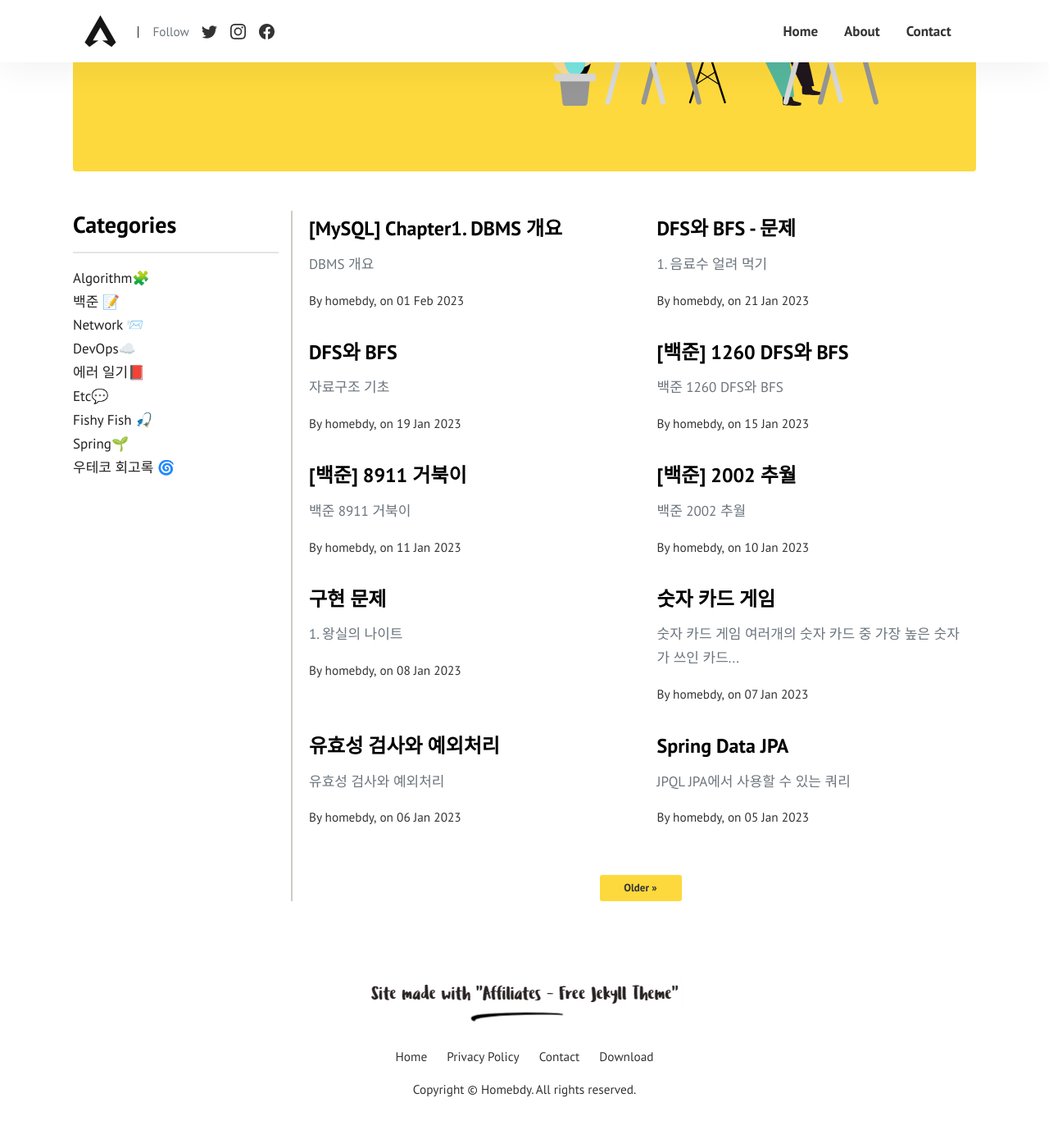
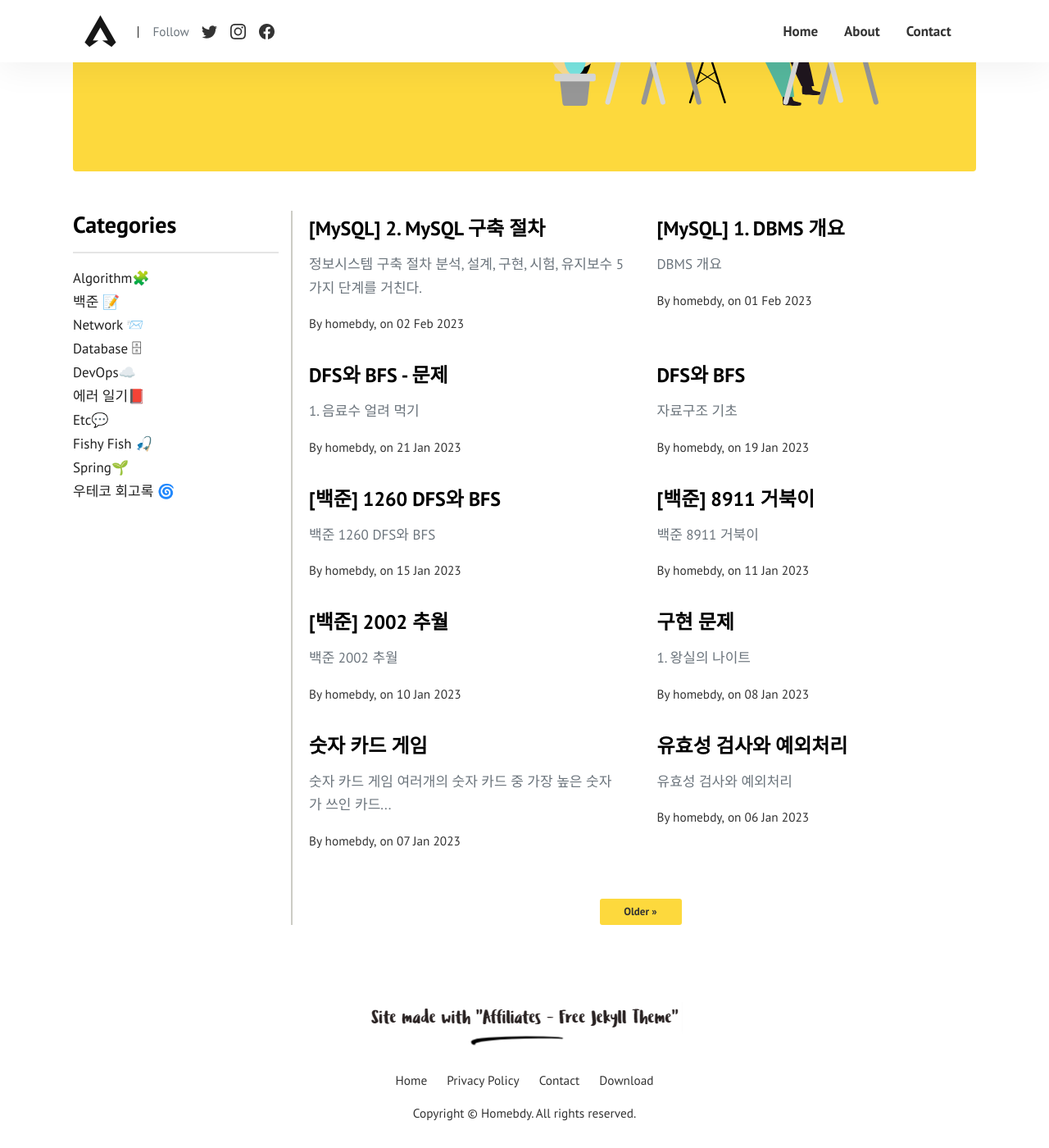
Before and after one commit to homebdy/homebdy.github.io, a Jekyll site: the page built from index.html, in a window 1280 px wide and 1400 px high, scrolled down 424 px. Shown: the whole window at 82% size. Built offline with Jekyll 4.4.1, drawn with Linux system fonts in a browser that asks for light colours; the list of posts is cut into pages by our own code; before the commit the page ends 1795 px from its top, so only the background shows below that; some of the changed lines change nothing that is shown.

Commit message:
add posting

```diff
--- a/_posts/database/2023-02-01-chapter1.md
+++ b/_posts/database/2023-02-01-chapter1.md
@@ -1,8 +1,8 @@
 ---
 layout: post
-title:  "[MySQL] Chapter1. DBMS 개요"
+title:  "[MySQL] 1. DBMS 개요"
 author: yj
-category: [ DevOps☁️ ]
+category: [ Database 🗄 ]
 tags: [ 이것이 MySQL이다, MySQL ]
 ---
 
--- /dev/null
+++ b/_posts/database/2023-02-02-chapter2.md
@@ -0,0 +1,55 @@
+---
+layout: post
+title:  "[MySQL] 2. MySQL 구축 절차"
+author: yj
+category: [ Database 🗄 ]
+tags: [ 이것이 MySQL이다, MySQL ]
+---
+
+## <a href="#">정보시스템 구축 절차</a>
+- 분석, 설계, 구현, 시험, 유지보수 5가지 단계를 거친다.
+
+1. 분석단계
+- 시스템 분석 또는 요구사항 분석
+- 현재 우리가 무엇을 할 것인지 결정하는 단계
+- 사용자의 인터뷰와 업무 조사 수행
+
+2. 설계 단계
+- 구축하고자 하는 시스템을 어떻게 할 것인지 결정
+
+이후 구현, 시험, 유지보수 진행
+
+### 데이터 베이스 모델링
+- 현실 세계에서 사용되는 데이터를 DBMS에 어떻게 옮겨 놓을 것인지 결정하는 과정
+
+**모델링 예시**
+
+쇼핑몰의 회원을 DB에 어떻게 넣을 것인가?
+- 회원을 나타낼 수 있는 속성들을 추출해 넣는다
+- 이름, 주민번호, 주소 등의 정보를 저장
+- 이와 같은 정보들을 `테이블`이라는 형식에 맞추어 저장
+
+- 테이블 예시
+
+| 아이디 | 이름 | 주소 |
+|------|---|---|
+| Kim | 김ㅇㅇ | 서울 |
+| Lee | 이ㅇㅇ | 경기도 |
+| Park | 박ㅇㅇ | 강원도 |
+
+### DB 용어
+
+- 데이터: 하나의 단편적인 정보
+- 테이블: 회원이나 제품의 데이터를 입력하기 위해 표 형태로 표현한 것
+- 데이터베이스: 테이블이 저장되는 저장소를 의미
+- DBMS: 데이터베이스를 관리하는 시스템 또는 소프트웨어
+- 열(=컬럼=필드): 각 테이블은 열로 구성된다.
+- 열 이름: 열을 구분하기 위한 이름으로 각 테이블 내 중복이 불가능하다.
+- 데이터 형식: 열의 데이터 형식(Varchar, Integer 등)
+- 행: 실질적인 데이터
+- 기본키 열: 각 행을 구분하는 유일한 열로 중복이 불가능하며 비어 있어서는 안된다.
+- 외래키 필드: 두 테이블의 관계를 맺어주는 키
+- SQL: DBMS와 사람이 소통하기 위한 언어
+
+#### MySQL 데이터베이스 구축 절차
+- 데이터베이스 생성, 테이블 생성, 데이터 입력, 데이터 조회/활용 순으로 진행된다.
--- /dev/null
+++ b/category/Database.md
@@ -0,0 +1,4 @@
+---
+layout: category
+title: Database 🗄
+---
```
